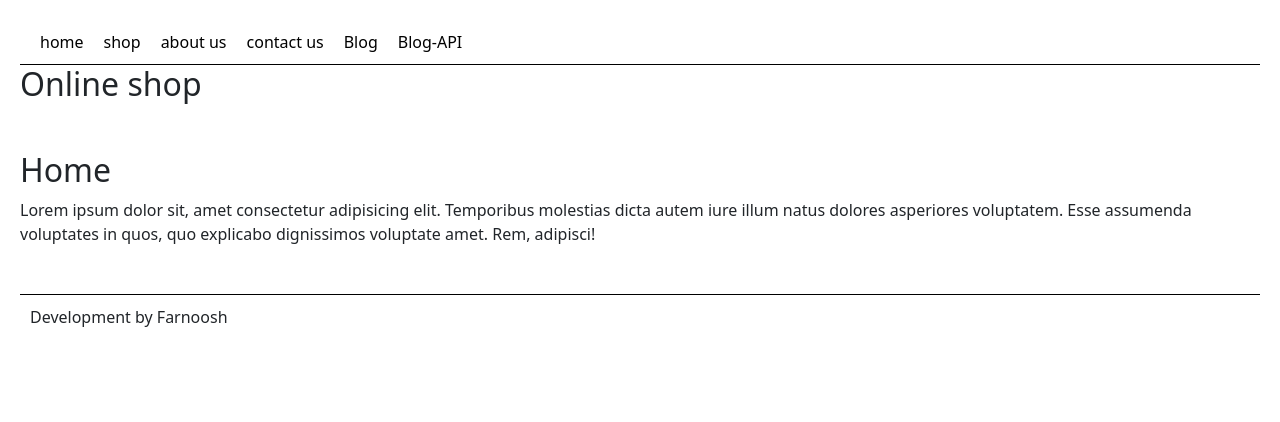
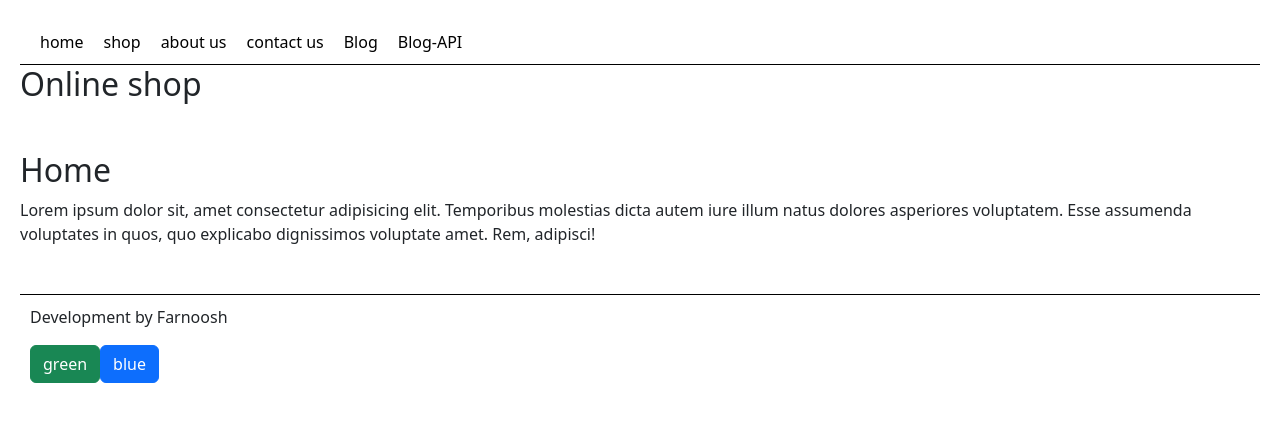
Before and after one commit to Farnoosh-R/react-products, a React (Create React App) app: page / in a window 1280 px wide. Shown: the top 422 px of the page. Built offline with nearby package versions, Linux system fonts and the light colour scheme.

Commit message:
context-activeTheme

```diff
--- a/src/App.js
+++ b/src/App.js
@@ -1,4 +1,4 @@
-import React from "react";
+import React, { useState } from "react";
 import "./App.css";
 import Navbar from "./components/Navbar/Navbar";
 import Header from "./components/Header/Header";
@@ -18,8 +18,10 @@ import Theme from "./components/Configs/Theme";
 
 
 function App() {
+  const [activeTheme, setActiveTheme] = useState('green');
   return (
-    <ThemeContext.Provider value={{theme: Theme.green}}>
+
+    <ThemeContext.Provider value={{theme: Theme[activeTheme], setActiveTheme}}>
     <div className="App">
       <BrowserRouter>
       <Routes>
--- a/src/components/Footer/Footer.js
+++ b/src/components/Footer/Footer.js
@@ -1,10 +1,14 @@
-import React from "react";
+import React, { useContext } from "react";
 import style from "./../Footer/style.css"
+import ThemeContext from "../Context/ThemeContext";
 
 const Footer = () => {
+    const themeValue = useContext(ThemeContext);
     return(
         <div className="footer mt-5">
         <p>Development by Farnoosh</p>
+        <button onClick={() => themeValue.setActiveTheme('green')} className="btn btn-success">green</button>
+        <button onClick={() => themeValue.setActiveTheme('blue')} className="btn btn-primary ml-3">blue</button>
         </div>
     )
 }
```
